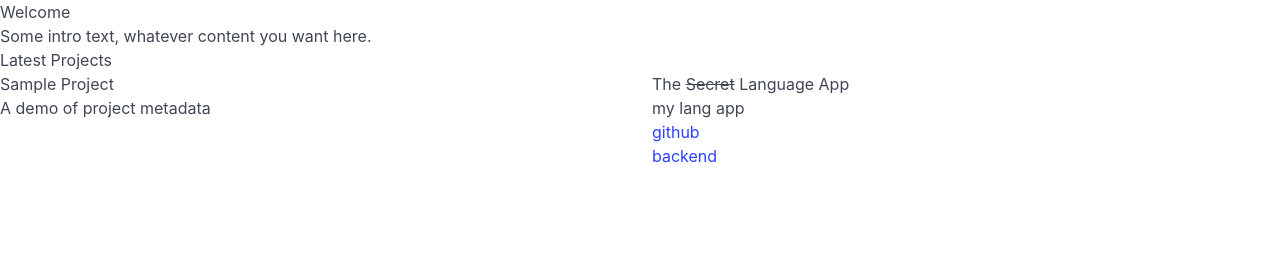
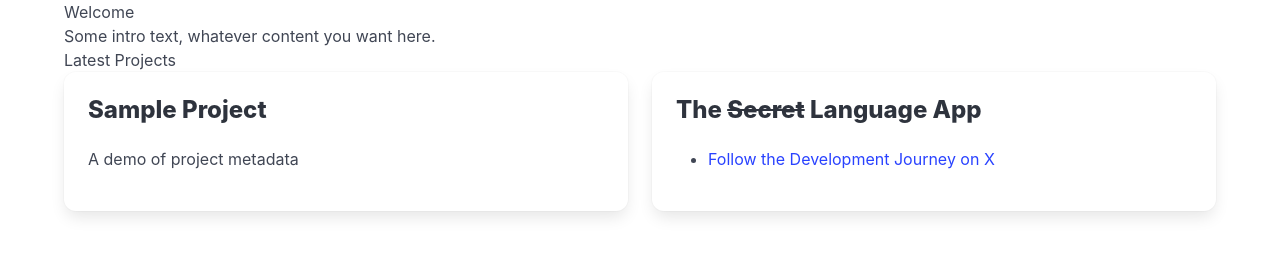
Before and after one commit to koljapluemer/koljasam.com, an Eleventy site: page src/index.md in a window 1280 px wide. Built offline with nearby package versions, Linux system fonts and the light colour scheme; Eleventy itself is replaced by a stand-in of ours; files that its build step writes are made by us from their sources.

Commit message:
improve layout

```diff
--- a/src/_includes/layouts/base.njk
+++ b/src/_includes/layouts/base.njk
@@ -10,7 +10,7 @@
     <title>Kolja Sam | {{ title }}</title>
   </head>
   <body>
-    <main>
+    <main class="container">
       {{ content | safe }}
     </main>
   </body>
--- a/src/_includes/partials/project-list.njk
+++ b/src/_includes/partials/project-list.njk
@@ -1,11 +1,14 @@
 <div class="columns">
   {%- for project in collections.projects -%}
   <div class="column">
+    <div class="card">
+      <div class="card-image">
         {{ projectImage(project.fileSlug) | safe }}
-    <h3>{{ project.data.title | safe }}</h3>
-    <p>
-      {{ project.data.description }}
-    </p>
+      </div>
+      <div class="card-content">
+        <div class="content">
+          <h3 class="title is-4">{{ project.data.title | safe }}</h3>
+          <p>{{ project.data.description }}</p>
           <ul>
             {% for link in project.data.links %} {% for label, url in link %}
             <li>
@@ -14,5 +17,8 @@
             {% endfor %} {% endfor %}
           </ul>
         </div>
+      </div>
+    </div>
+  </div>
   {%- endfor -%}
 </div>
```
Also changed, not shown: src/projects/the-secret-language-app.md (+4 -3 lines). Lines whose indentation alone changed are shown as unchanged.
